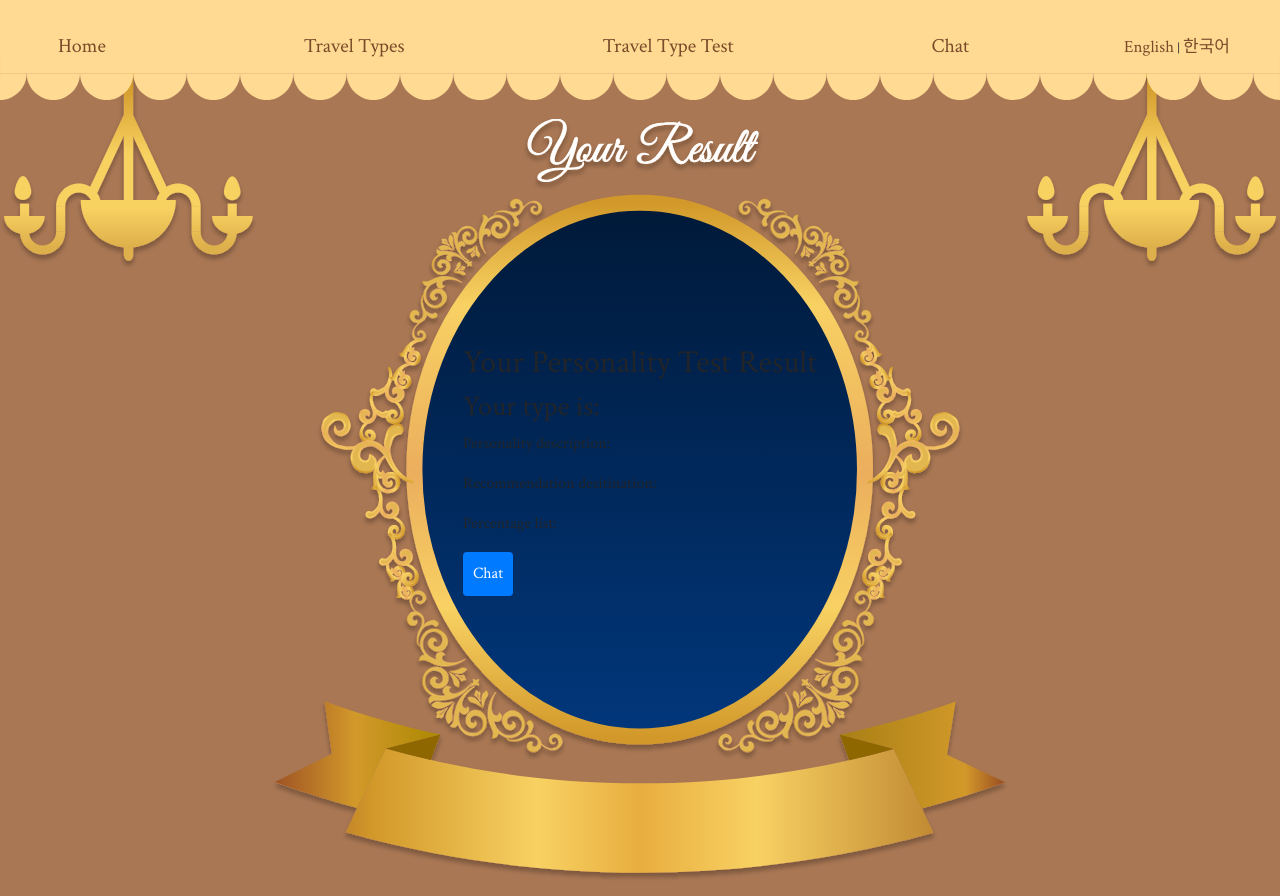
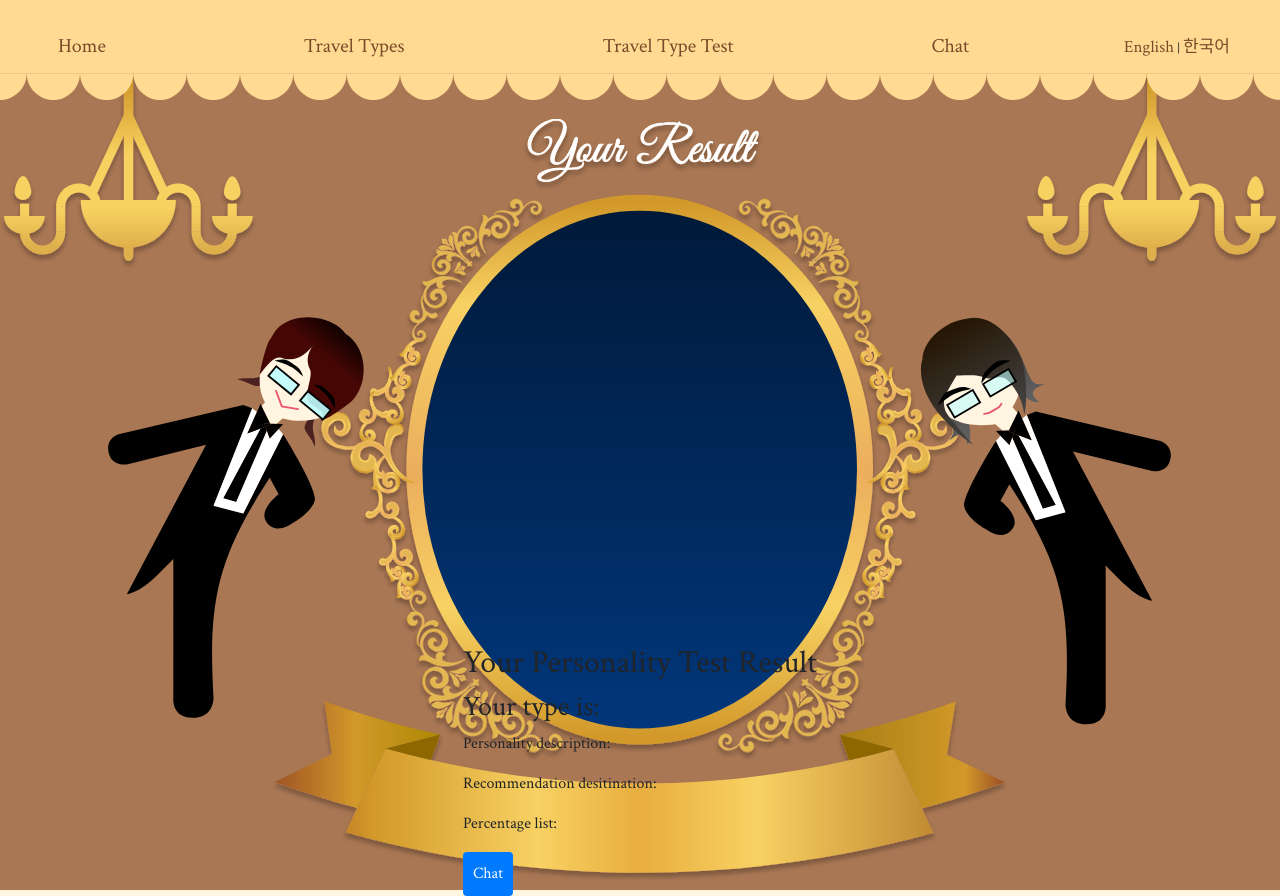
Before and after one commit to seoyoungk0909/flyway, a Flask app: page /result_page in a window 1280 px wide. Run offline with Flask 3, Linux system fonts and the light colour scheme; some libraries are stand-ins or nearby versions; some web fonts are replaced.

Commit message:
html progress

```diff
--- a/static/style/style-en.css
+++ b/static/style/style-en.css
@@ -102,6 +102,16 @@ body {
   background-image: url("./svg/butler-2.svg");
 }
 
+.butler-container-result {
+  display: flex;
+  justify-content: center;
+  width: 100%;
+  height: 200px;
+  margin-top: 400px;
+  align-items: center;
+  gap: 40%;
+}
+
 .background-result {
   background-image: url("./svg/result.svg");
   background-size: contain;
@@ -128,8 +138,12 @@ body {
   justify-content: center;
   align-items: center;
   background-position: center;
-  margin-top: -50px;
+  margin-top: -100px;
   z-index: 1;
+}
+
+.butler-group-chat {
+  background-image: url("./svg/butler-group-chat.svg");
 }
 
 .container {
@@ -280,8 +294,10 @@ body {
 
 #chat-content{
   width: 1000px;
-  height: 100px;
+  height: 500px;
+  opacity: 0.8;
 }
+
 .chat-container {
   width: 100%;
   height: 80vh;
@@ -326,6 +342,7 @@ body {
 .chat-bubble.assistant {
   background-color: #e1ffc7;
   align-self: flex-start;
+  opacity: 1;
 }
 
 .chat-bubble.assistant::after {
--- a/templates/chat.html
+++ b/templates/chat.html
@@ -17,6 +17,7 @@
                 <button type="submit" id="send-button" class="btn btn-primary">
                   Send
                 </button>
+                <div>
                 </div>
               </div>
             </div>
--- a/templates/result.html
+++ b/templates/result.html
@@ -1,5 +1,9 @@
 {% extends 'base.html' %} {% block body %}
 <div class="background-result">
+    <div class="butler-container-result">
+        <div class="butler-1"></div>
+        <div class="butler-2"></div>
+    </div>
     <div class="result-container">
         <div class="container-background-result">
             <h2>Your Personality Test Result</h2>
@@ -37,7 +41,7 @@
                     travel_destinations = data[travel_type]['travel_destinations'];
 
 
-                    // percentage = data[travel_type]['percentage'];
+                    percentage = data[travel_type]['percentage'];
                     displayResult(name, description, travel_destinations, percentage);
                     sendTravelTypes(); // Send the travel types to the server
                 })
```
Also changed, not shown: app.py (line endings or trailing spaces), llm.py (line endings or trailing spaces), llm2.py (line endings or trailing spaces), static/style/svg/leftguy.svg (deleted), static/style/svg/rightguy.svg (deleted). Lines whose indentation alone changed are shown as unchanged.
